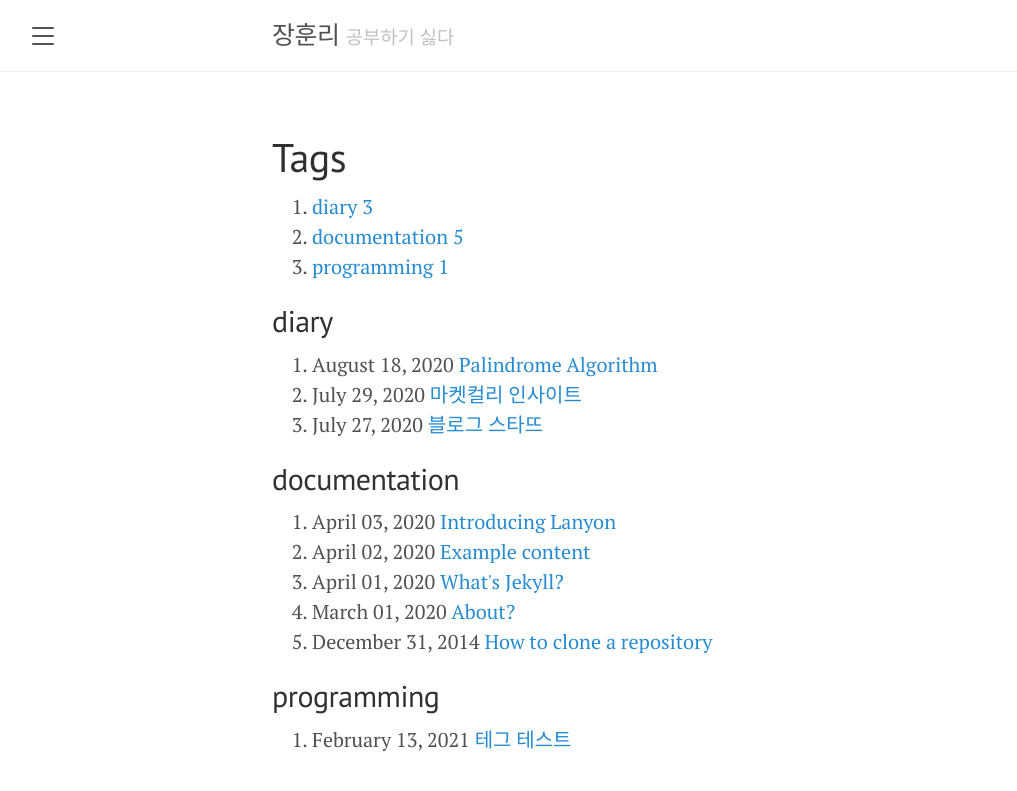
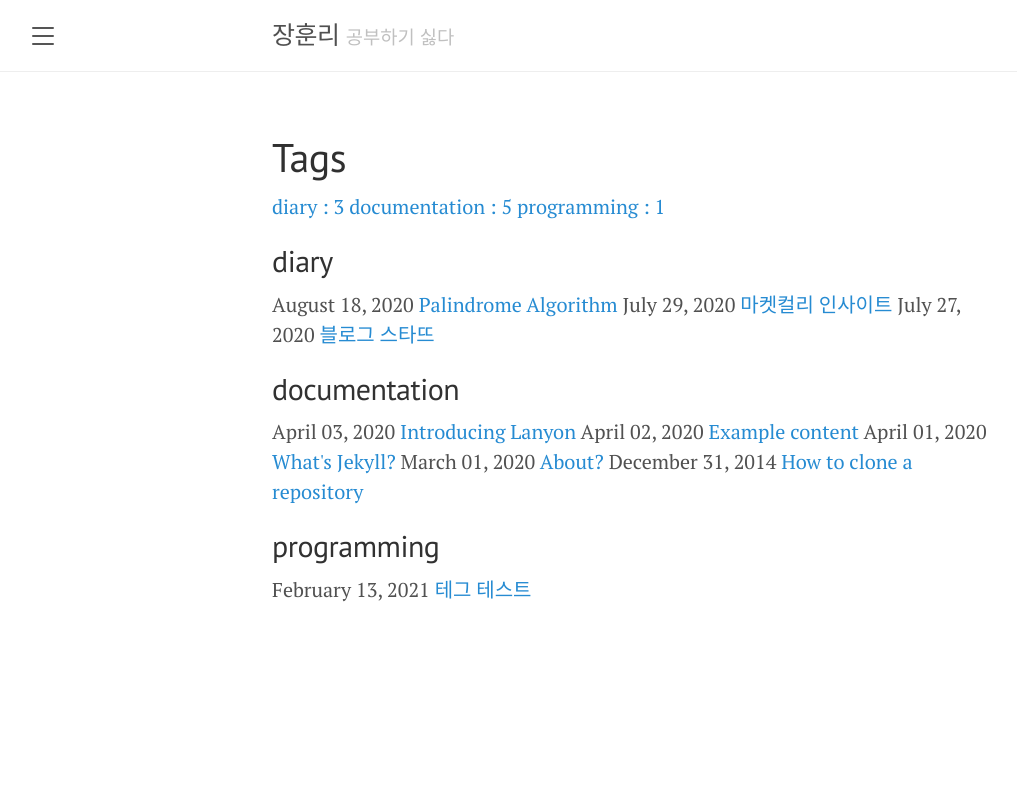
Before and after one commit to hijanghoon/hijanghoon.github.io, a Jekyll site: the page built from tags.md, in a window 1280 px wide. Shown: the top 791 px of the page, without its empty margins (8-1025 px from the left). Built offline with Jekyll 4.4.1, drawn with Linux system fonts in a browser that asks for light colours.

Commit message:
change design

```diff
--- a/tags.md
+++ b/tags.md
@@ -10,20 +10,20 @@ description: An archive of posts sorted by tag.
 <!-- tag_words: {{ tag_words }} -->
 
 <div id="tags">
-  <ol class="tag-box inline">
+  <span class="tag-box inline">
   {% for tag in tag_words %}
-    <li><a href="#{{ tag | cgi_escape }}">{{ tag }} <span>{{ site.tags[tag] | size }}</span></a></li>
+    <span><a href="{{ tag | cgi_escape }}">{{ tag }} : <span>{{ site.tags[tag] | size }}</span></a></span>
   {% endfor %}
-  </ol>
+  </span>
 
   {% for item in (0..site.tags.size) %}{% unless forloop.last %}
     {% capture this_word %}{{ tag_words[item] | strip_newlines }}{% endcapture %}
   <h2 id="{{ this_word | cgi_escape }}">{{ this_word }}</h2>
-  <ol class="posts">
+  <span class="posts">
     {% for post in site.tags[this_word] %}{% if post.title != null %}
-    <li itemscope><span class="entry-date"><time datetime="{{ post.date | date_to_xmlschema }}" itemprop="datePublished">{{ post.date | date: "%B %d, %Y" }}</time></span><a href="{{ post.url }}">
-    {{ post.title }}</a></li>
+    <span itemscope><span class="entry-date"><time datetime="{{ post.date | date_to_xmlschema }}" itemprop="datePublished">{{ post.date | date: "%B %d, %Y" }}</time></span><a href="{{ post.url }}">
+    {{ post.title }}</a></span>
     {% endif %}{% endfor %}
-  </ol>
+  </span>
   {% endunless %}{% endfor %}
 </div>
```
